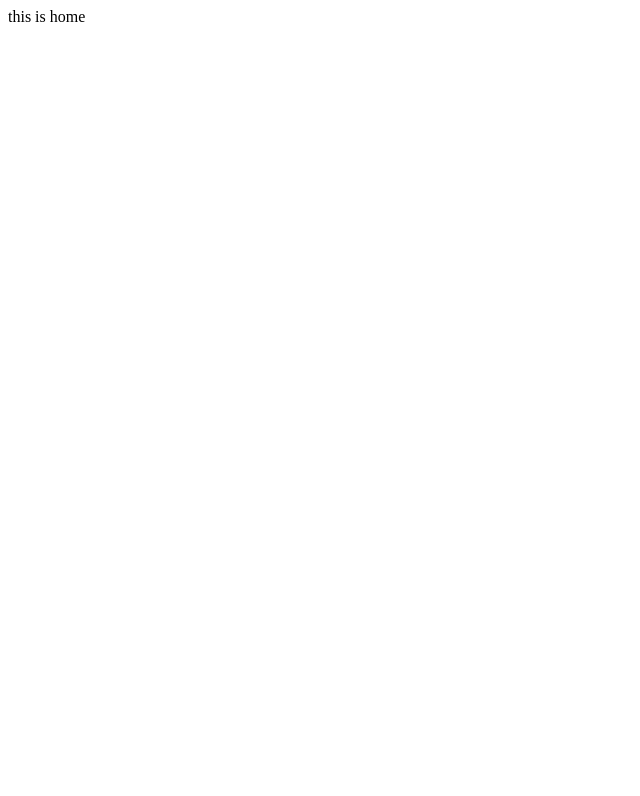
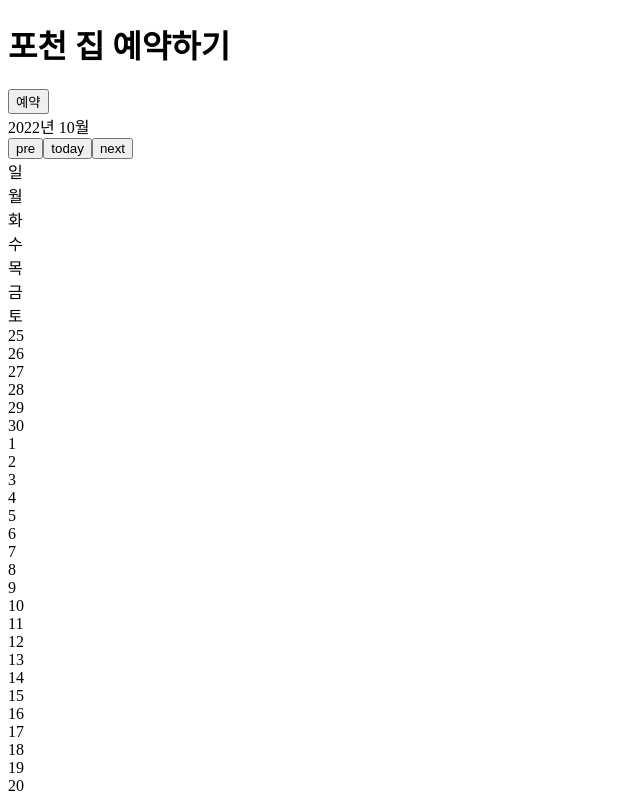
Before and after one commit to Ichanho/Pocheon_booking_page, a React (Create React App) app in the folder pocheon_booking_page/: page / in a window 1280 px wide. Shown: the top 796 px of the page, without its empty margins (0-640 px from the left). Built offline with nearby package versions, Linux system fonts and the light colour scheme.

Commit message:
Fix tpyescript error

```diff
--- a/pocheon_booking_page/src/App.js
+++ b/pocheon_booking_page/src/App.js
@@ -1,5 +1,5 @@
 import {BrowserRouter, Routes,Route} from "react-router-dom"
-import Home from "./routes/Home.tsx";
+import Home from "./routes/Home";
 
 function App() {
   return <div>
--- a/pocheon_booking_page/src/routes/Home.tsx
+++ b/pocheon_booking_page/src/routes/Home.tsx
@@ -1,10 +1,13 @@
 import React from "react";
+import Calendar from "../component/calendar";
+import Title from "../component/title";
 
 function Home(){
 
 
   return <div>
-    this is home
+    <Title />
+    <Calendar />
   </div>;
 }
 
```
Also changed, not shown: pocheon_booking_page/src/db/data.json (added, +17 -0 lines), pocheon_booking_page/tsconfig.json (added, +26 -0 lines), pocheon_booking_page/public/manifest.json, 1 other file (tests, documents, lock files or other folders).
